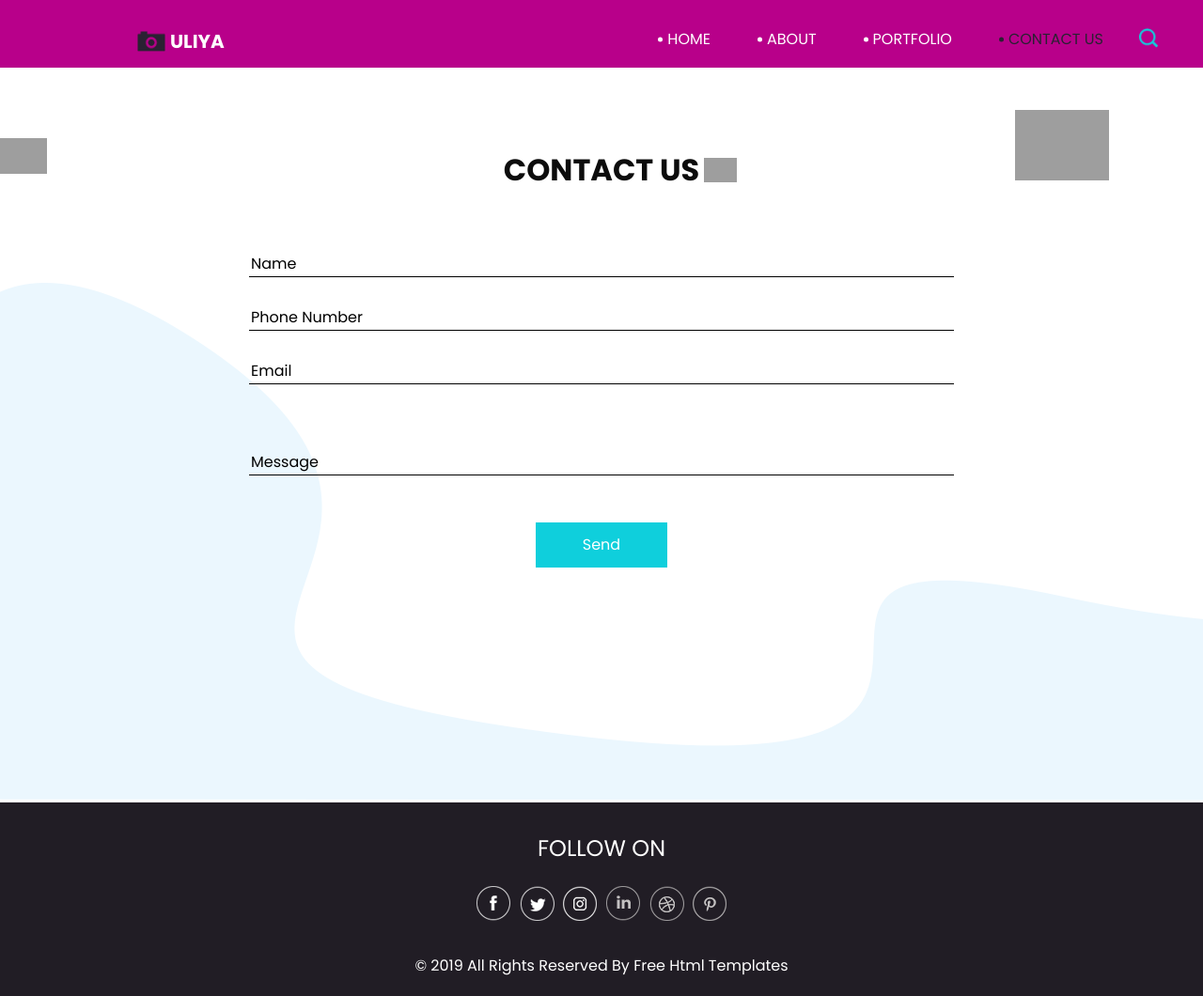
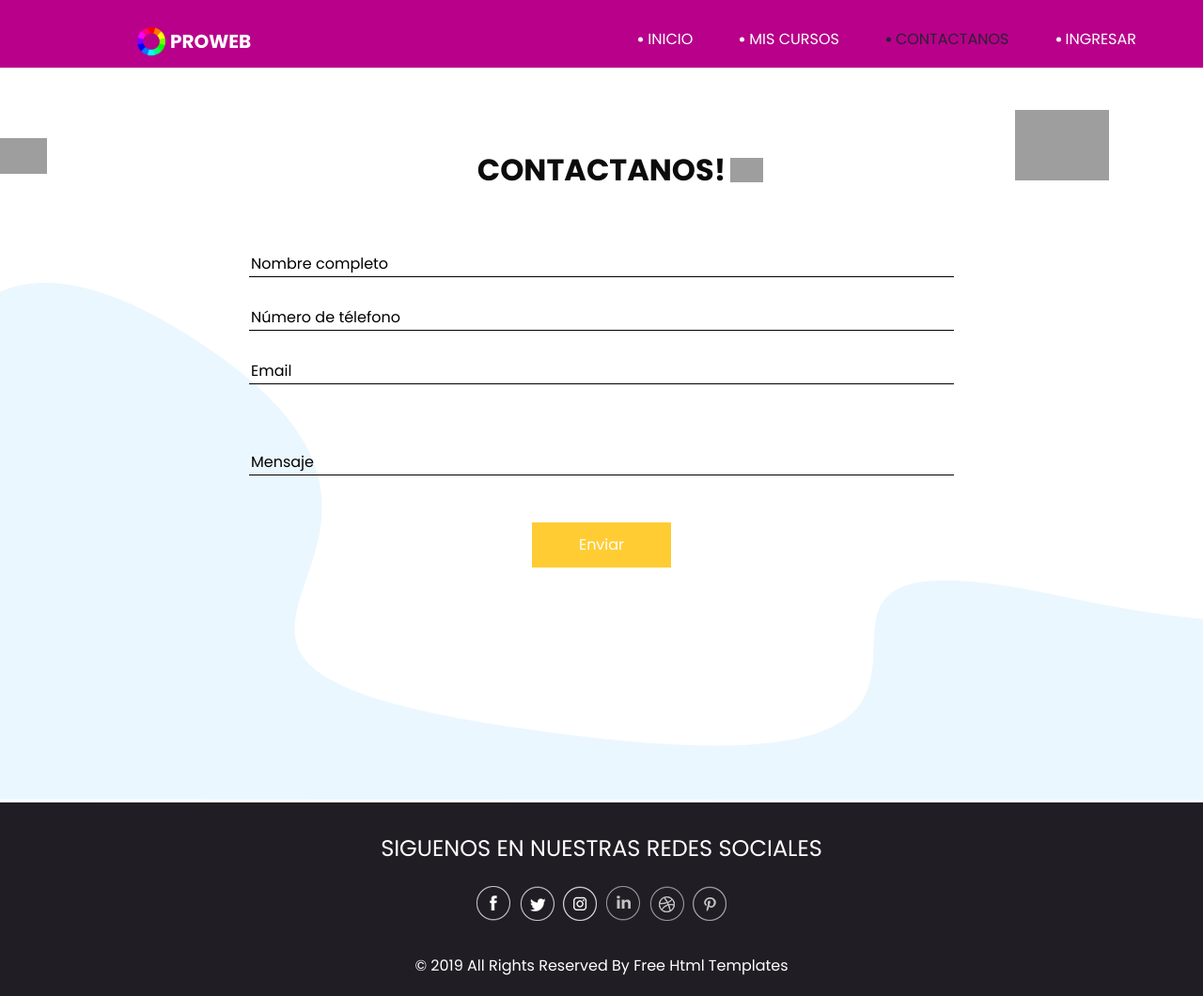
Before and after one commit to JessicaZempoalteca/PROWEB, a PHP site: page /uliya-html/contact.html in a window 1280 px wide. Shown: the whole page at 94% size. Run offline with PHP 8.4, Linux system fonts and the light colour scheme; some libraries are stand-ins or nearby versions; grey boxes are pictures that could not be loaded.

Commit message:
actualizacion de texto y color de boton

```diff
--- a/uliya-html/about.html
+++ b/uliya-html/about.html
@@ -69,7 +69,7 @@
                       <a class="nav-link" href="about.html"> Mis cursos </a>
                     </li>
                     <li class="nav-item">
-                      <a class="nav-link" href="#"> Contactanos </a>
+                      <a class="nav-link" href="contact.html"> Contactanos </a>
                     </li>
                     <li class="nav-item">
                       <a class="nav-link" href="../Usuario/login.php"> Ingresar </a>
@@ -166,7 +166,7 @@
         <div class="info_social">
           <div class="d-flex justify-content-center">
             <h4 class="">
-              Follow on
+              Siguenos en nuestras redes sociales
             </h4>
           </div>
           <div class="social_box">
--- a/uliya-html/contact.html
+++ b/uliya-html/contact.html
@@ -37,9 +37,9 @@
           <div class="col-lg-11 offset-lg-1">
             <nav class="navbar navbar-expand-lg custom_nav-container ">
               <a class="navbar-brand" href="index.html">
-                <img src="images/logo.png" alt="">
+                <img src="images/Circulo_cromatico.svg.png" alt="">
                 <span>
-                  Uliya
+                  PROWEB
                 </span>
               </a>
               </a>
@@ -52,21 +52,18 @@
                 <div class="d-flex ml-auto flex-column flex-lg-row align-items-center">
                   <ul class="navbar-nav  ">
                     <li class="nav-item ">
-                      <a class="nav-link" href="index.html">Home <span class="sr-only">(current)</span></a>
+                      <a class="nav-link" href="index.html">Inicio <span class="sr-only">(current)</span></a>
                     </li>
                     <li class="nav-item">
-                      <a class="nav-link" href="about.html"> About</a>
+                      <a class="nav-link" href="about.html"> Mis cursos </a>
+                    <li class="nav-item active">
+                      <a class="nav-link" href="contact.html"> Contactanos </a>
                     </li>
-                    <li class="nav-item">
-                      <a class="nav-link" href="portfolio.html"> Portfolio </a>
-                    </li>
-                    <li class="nav-item active">
-                      <a class="nav-link" href="contact.html">Contact Us</a>
-                    </li>
+                  </li>
+                  <li class="nav-item">
+                    <a class="nav-link" href="../Usuario/login.php"> Ingresar </a>
+                  </li>
                   </ul>
-                  <form class="form-inline">
-                    <button class="btn  my-2 my-sm-0 nav_search-btn" type="submit"></button>
-                  </form>
                 </div>
 
               </div>
@@ -90,7 +87,7 @@
     <div class="container">
       <div class="heading_container">
         <h2>
-          Contact Us
+          Contactanos!
         </h2>
       </div>
       <div class="">
@@ -100,20 +97,20 @@
               <div class="contact_form-container">
                 <div>
                   <div>
-                    <input type="text" placeholder="Name">
+                    <input type="text" placeholder="Nombre completo ">
                   </div>
                   <div>
-                    <input type="text" placeholder="Phone Number">
+                    <input type="text" placeholder="Número de télefono">
                   </div>
                   <div>
                     <input type="email" placeholder="Email">
                   </div>
                   <div class="">
-                    <input type="text" placeholder="Message" class="message_input">
+                    <input type="text" placeholder="Mensaje" class="message_input">
                   </div>
                   <div class=" d-flex justify-content-center ">
                     <button type="submit">
-                      Send
+                      Enviar
                     </button>
                   </div>
                 </div>
@@ -136,7 +133,7 @@
         <div class="info_social">
           <div class="d-flex justify-content-center">
             <h4 class="">
-              Follow on
+              Siguenos en nuestras redes sociales
             </h4>
           </div>
           <div class="social_box">
--- a/uliya-html/css/style.css
+++ b/uliya-html/css/style.css
@@ -712,7 +712,7 @@ a:focus {
 .contact_section .contact_form-container button {
   display: inline-block;
   padding: 12px 50px;
-  background-color: #0fcfdc;
+  background-color: #FFCC33;
   color: #ffffff;
   border-radius: 0;
   margin-top: 35px;
--- a/uliya-html/index.html
+++ b/uliya-html/index.html
@@ -59,7 +59,7 @@
                     <li class="nav-item">
                       <a class="nav-link" href="about.html"> Mis cursos </a>
                     <li class="nav-item">
-                      <a class="nav-link" href="#"> Contactanos </a>
+                      <a class="nav-link" href="contact.html"> Contactanos </a>
                     </li>
                   </li>
                   <li class="nav-item">
@@ -381,7 +381,7 @@
         <div class="info_social">
           <div class="d-flex justify-content-center">
             <h4 class="">
-              Siguenos en
+              Siguenos en nuestras redes sociales
             </h4>
           </div>
           <div class="social_box">
```
